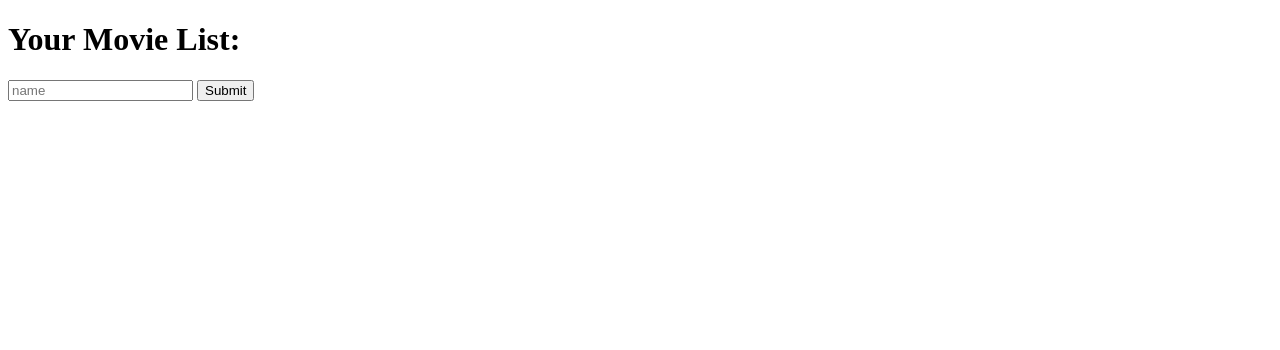
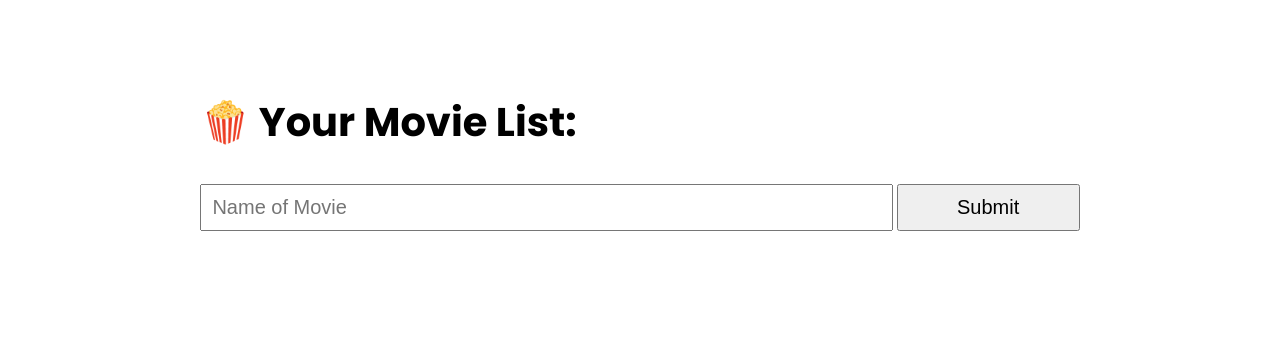
Before and after one commit to plumsily/movielist-mongo-ejs, a Node server app: page / in a window 1280 px wide. Shown: the top 350 px of the page. Run offline with Node 20, Linux system fonts and the light colour scheme; data that the repository does not hold is empty; some libraries are stand-ins or nearby versions.

Commit message:
updated css

```diff
--- /dev/null
+++ b/public/css/style.css
@@ -0,0 +1,72 @@
+body {
+    max-width: 70ch;
+    padding: 3em 1em;
+    margin: auto;
+    line-height: 1.75;
+    font-size: 1.25em;
+    font-family: 'Poppins', sans-serif;
+}
+
+.movies {
+    display: flex;
+    flex-flow: column nowrap;
+    gap: 0.5em;
+    padding: 0;
+}
+
+.movie {
+    display: flex;
+    gap: 10px;
+    border-bottom: 1px solid lightgray;
+    padding-bottom: 2px;
+    margin-bottom: 5px;
+}
+
+.movie-name, .watched-state {
+    flex: auto;
+}
+
+.movie-name {
+    font-weight: 600;
+    flex: 2;
+}
+
+.movie-name-watched {
+    font-weight: 400;
+    text-decoration: line-through;
+}
+
+.watched-state {
+    flex: 3;
+}
+
+.fa-solid {
+    cursor: pointer;
+}
+
+.fa-solid:hover {
+    color: red;
+    /* scale: 1.1; */
+    transition: all 100ms ease-in-out;
+}
+
+.fa-watched {
+    color: green;
+}
+
+form {
+    display: flex;
+    gap: 0.2em;
+    margin-bottom: 2em;
+}
+
+.search-input {
+    flex: 4;
+    padding: 0.5em;
+    font-size: 1em;
+}
+
+.search-button {
+    flex: 1;
+    font-size: 1em;
+}
--- a/views/index.ejs
+++ b/views/index.ejs
@@ -6,19 +6,23 @@
     <meta name="viewport" content="width=device-width, initial-scale=1.0" />
     <title>Movies List</title>
     <script src="https://kit.fontawesome.com/48526c312e.js" crossorigin="anonymous"></script>
+    <link rel="stylesheet" href="css/style.css">
+    <link rel="preconnect" href="https://fonts.googleapis.com">
+    <link rel="preconnect" href="https://fonts.gstatic.com" crossorigin>
+    <link href="https://fonts.googleapis.com/css2?family=Poppins:ital,wght@0,100;0,200;0,300;0,400;0,500;0,600;0,700;0,800;0,900;1,100;1,200;1,300;1,400;1,500;1,600;1,700;1,800;1,900&display=swap" rel="stylesheet">
   </head>
   <body>
-    <h1>Your Movie List:</h1>
+    <h1>🍿 Your Movie List:</h1>
     <form action="/movies" method="POST">
-        <input type="text" placeholder="name" name="name" />
-        <button type="submit">Submit</button>
+        <input type="text" placeholder="Name of Movie" name="name" class="search-input"/>
+        <button type="submit" class="search-button">Submit</button>
       </form>
     <ul class="movies">
         <% for(let i=0;i<info.length;i++) {%>
             <li class="movie">
-                <span class="movie-name"><%=info[i].movieName %></span>
-                <span><%=info[i].watched?"Watched":"Haven't watched" %></span>
-                <span class="fa-solid fa-square-check"></span>
+                <span class="movie-name <%=!info[i].watched?``:`movie-name-watched`%>"><%=info[i].movieName %></span>
+                <span class="watched-state"><%=info[i].watched?"Watched":"Haven't watched" %></span>
+                <span class="fa-solid fa-square-check <%=!info[i].watched?``:`fa-watched`%>"></span>
                 <span class="fa-solid fa-trash"></span>
             </li>
         <% } %>
```
